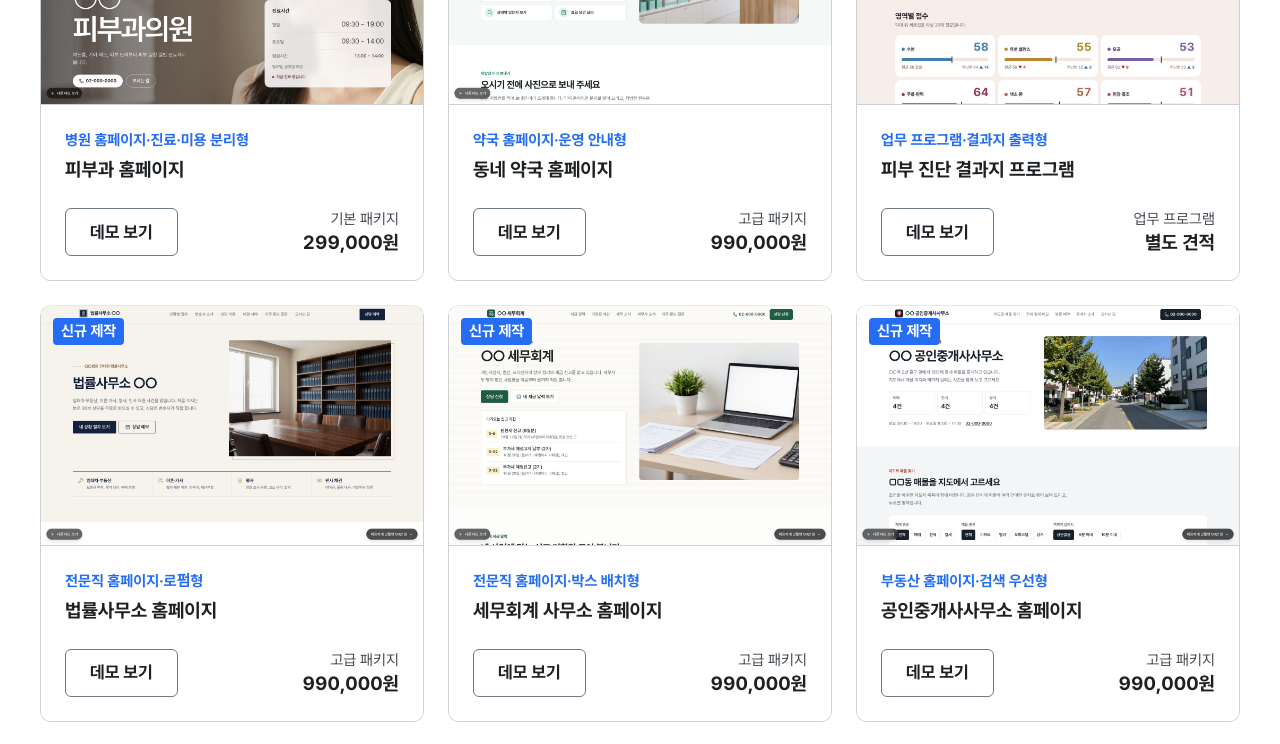
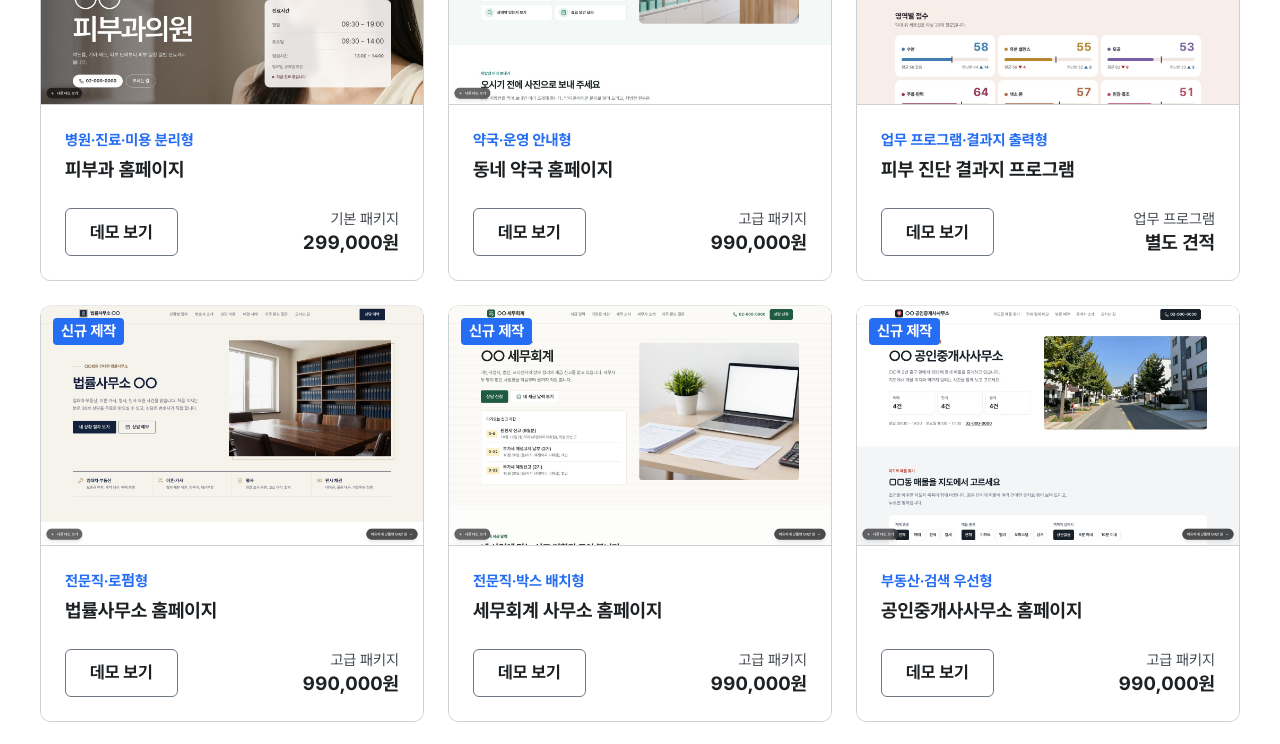
Before and after one commit to gompartner/gompartner.github.io, a Next.js app: page /works in a window 1280 px wide. Shown: the part 1360-2104 px from the top of the page. Built offline with nearby package versions, Linux system fonts and the light colour scheme; no server answers.

Commit message:
카드 분류에서 홈페이지 글자 빼고 자사몰형으로, 배너에도 레이아웃 유형 표기

```diff
--- a/components/landing/HeroSlider.tsx
+++ b/components/landing/HeroSlider.tsx
@@ -116,7 +116,7 @@ export function HeroSlider({ slides }: { slides: Project[] }) {
 
       <div className="mt-4 flex items-center gap-3">
         <div className="min-w-0 flex-1" aria-live={auto ? "off" : "polite"}>
-          <p className="text-[15px] font-bold leading-[1.5] text-accent">{work.category}</p>
+          <p className="text-[15px] font-bold leading-[1.5] text-accent">{work.category}·{work.layout}</p>
           <p className="text-[17px] font-bold leading-[1.5]">{work.title}</p>
         </div>
         <span className="text-[15px] tabular-nums text-foreground-secondary">
--- a/data/projects.ts
+++ b/data/projects.ts
@@ -7,7 +7,7 @@ export const projects: Project[] = [
     id: "online-store",
     kind: "신규 제작",
     category: "쇼핑몰",
-    layout: "카페24형",
+    layout: "자사몰형",
     title: "도자기 공방 자사 쇼핑몰",
     description: "유약 색을 누르면 그릇 사진의 색이 바뀝니다. 각인 글씨와 포장도 주문 전에 미리 봅니다.",
     features: ["유약 색 미리보기", "각인·포장 미리보기", "지역별 도착일 계산"],
@@ -42,7 +42,7 @@ export const projects: Project[] = [
   {
     id: "company",
     kind: "신규 제작",
-    category: "기업 홈페이지",
+    category: "기업",
     layout: "전통 기업형",
     title: "정밀가공 제조업 회사 홈페이지",
     description: "재질과 크기를 넣으면 가공할 수 있는지 먼저 알려 줍니다. 견적 문의에 도면을 붙일 수 있습니다.",
@@ -54,7 +54,7 @@ export const projects: Project[] = [
   {
     id: "cert-lab",
     kind: "신규 제작",
-    category: "기업 홈페이지",
+    category: "기업",
     layout: "게시판형",
     title: "시험인증기관 홈페이지 리뉴얼",
     description: "제품 조건에 맞는 KC·해외 인증과 걸리는 기간을 찾아 줍니다. 접수번호로 시험 진행 단계도 봅니다.",
@@ -66,7 +66,7 @@ export const projects: Project[] = [
   {
     id: "dental-homepage",
     kind: "신규 제작",
-    category: "병원 홈페이지",
+    category: "병원",
     layout: "퀵메뉴형",
     title: "치과 홈페이지",
     description: "아픈 이를 그림에서 누르면 진료 방법, 건강보험 적용 여부, 대략의 비용이 나옵니다.",
@@ -78,7 +78,7 @@ export const projects: Project[] = [
   {
     id: "clinic-homepage",
     kind: "신규 제작",
-    category: "병원 홈페이지",
+    category: "병원",
     layout: "진료·미용 분리형",
     title: "피부과 홈페이지",
     description: "진료시간, 의료진, 비급여 진료비, 오시는 길만 담은 의원 홈페이지입니다.",
@@ -90,7 +90,7 @@ export const projects: Project[] = [
   {
     id: "pharmacy",
     kind: "신규 제작",
-    category: "약국 홈페이지",
+    category: "약국",
     layout: "운영 안내형",
     title: "동네 약국 홈페이지",
     description: "처방전 사진을 미리 보내고 번호표를 받습니다. 어르신이 읽기 쉽게 글자 크게 보기 버튼을 달았습니다.",
@@ -114,7 +114,7 @@ export const projects: Project[] = [
   {
     id: "law-firm",
     kind: "신규 제작",
-    category: "전문직 홈페이지",
+    category: "전문직",
     layout: "로펌형",
     title: "법률사무소 홈페이지",
     description: "내 상황을 고르면 절차와 준비 서류를 차례로 보여 줍니다. 상담 예약도 같은 화면에서 합니다.",
@@ -126,7 +126,7 @@ export const projects: Project[] = [
   {
     id: "tax-office",
     kind: "신규 제작",
-    category: "전문직 홈페이지",
+    category: "전문직",
     layout: "박스 배치형",
     title: "세무회계 사무소 홈페이지",
     description: "사업자 유형을 고르면 올해 세금 신고 날짜가 달력에 찍힙니다. 기장료도 바로 계산해 봅니다.",
@@ -138,7 +138,7 @@ export const projects: Project[] = [
   {
     id: "real-estate",
     kind: "신규 제작",
-    category: "부동산 홈페이지",
+    category: "부동산",
     layout: "검색 우선형",
     title: "공인중개사사무소 홈페이지",
     description: "지도에서 매물을 고르고 중개보수 상한을 계산합니다. 전세와 월세 중 어느 쪽이 덜 드는지도 비교합니다.",
@@ -174,7 +174,7 @@ export const projects: Project[] = [
   {
     id: "hanok-cafe",
     kind: "신규 제작",
-    category: "가게 홈페이지",
+    category: "가게",
     layout: "공간 중심형",
     title: "한옥 찻집 홈페이지",
     description: "'따뜻하고 덜 단 차'처럼 문장으로 메뉴를 고르고, 평면도에서 방을 눌러 자리를 잡습니다.",
@@ -186,7 +186,7 @@ export const projects: Project[] = [
   {
     id: "bakery-cafe",
     kind: "신규 제작",
-    category: "가게 홈페이지",
+    category: "가게",
     layout: "매장 주문형",
     title: "베이커리 카페 홈페이지",
     description: "빵마다 나오는 시간을 시계 그림에 표시했습니다. 쟁반에 담고 찾으러 올 시간을 정합니다.",
@@ -246,7 +246,7 @@ export const projects: Project[] = [
   {
     id: "district-portal",
     kind: "신규 제작",
-    category: "공공기관 홈페이지",
+    category: "공공기관",
     layout: "전통 포털형",
     title: "구청 홈페이지",
     description: "자주 찾는 민원과 부서 전화번호 찾기를 첫 화면에 두었습니다.",
@@ -282,7 +282,7 @@ export const projects: Project[] = [
   {
     id: "flower-expo",
     kind: "신규 제작",
-    category: "축제 홈페이지",
+    category: "축제",
     layout: "축제 안내형",
     title: "꽃박람회 축제 홈페이지",
     description: "누구와 언제 가는지 고르면 관람 동선을 지도에 그려 줍니다.",
```
